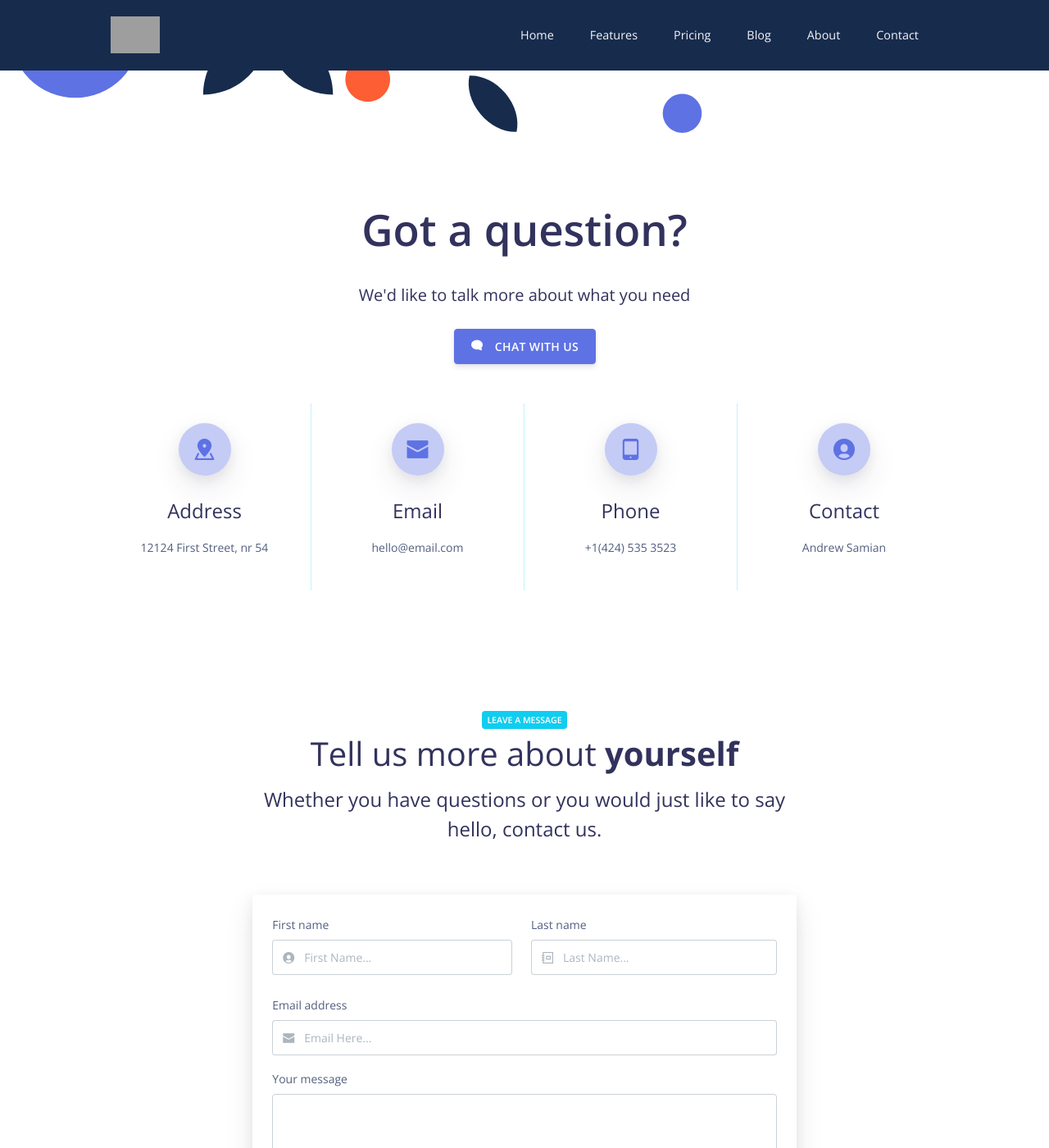
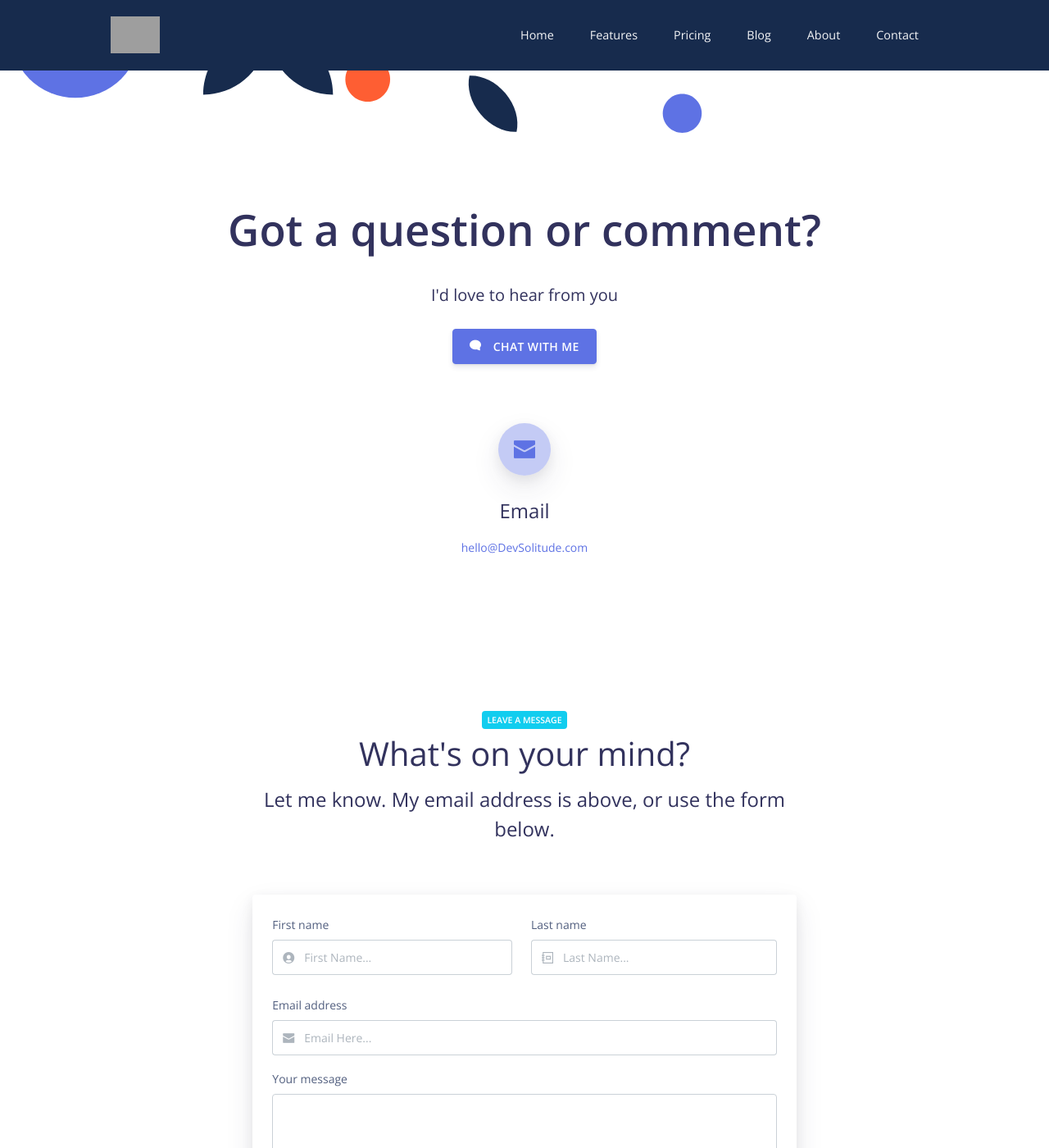
Before and after one commit to wtmadaj/DevSolitude, a Jekyll site: the page built from _pages/contact.md, in a window 1280 px wide and 1400 px high, scrolled down 210 px. Shown: the whole window at 82% size. Built offline with Jekyll 4.4.1, drawn with Linux system fonts in a browser that asks for light colours; nearby versions of some CDN libraries; grey boxes are pictures that could not be loaded.

Commit message:
hid overflow x to remove horizontal scrollbar. updated contact page and form settings

```diff
--- a/_includes/components/headers/contact-page-header.html
+++ b/_includes/components/headers/contact-page-header.html
@@ -5,15 +5,16 @@
   <div class="container">
     <div class="row">
       <div class="col-md-12 text-center mb-5">
-        <h1 class="display-1">Got a question?</h1>
-        <h3 class="lead">We'd like to talk more about what you need</h3>
+        <h1 class="display-1">Got a question or comment?</h1>
+        <h3 class="lead">I'd love to hear from you</h3>
         <button class="btn btn-icon btn-primary mt-3" type="button">
           <span class="btn-inner--icon"><i class="ni ni-chat-round"></i></span>
-          <span class="btn-inner--text"><a class="text-white" href='#contact'>Chat with us</a></span>
+          <span class="btn-inner--text"><a class="text-white" href='#contact'>Chat with me</a></span>
         </button>
       </div>
     </div>
     <div class="row">
+      <!--
       <div class="col-lg-3 col-md-6 col-6">
         <div class="info info-hover">
           <div class="icon icon-shape icon-shape-primary icon-lg shadow rounded-circle text-primary">
@@ -23,15 +24,17 @@
           <p class="description px-0">12124 First Street, nr 54</p>
         </div>
       </div>
-      <div class="col-lg-3 col-md-6 col-6">
+      -->
+      <div class="col-lg-3 col-md-6 col-6" style="margin:0 auto;">
         <div class="info info-hover">
           <div class="icon icon-shape icon-shape-primary icon-lg shadow rounded-circle text-primary">
             <i class="ni ni-email-83"></i>
           </div>
           <h4 class="info-title">Email</h4>
-          <p class="description px-0">hello@email.com</p>
+          <a href="mailto:hello@devsolitude.com?subject=Hello"><p class="description px-0">hello@DevSolitude.com</p></a>
         </div>
       </div>
+      <!--
       <div class="col-lg-3 col-md-6 col-6">
         <div class="info info-hover">
           <div class="icon icon-shape icon-shape-primary icon-lg shadow rounded-circle text-primary">
@@ -41,15 +44,17 @@
           <p class="description px-0">+1(424) 535 3523</p>
         </div>
       </div>
+
       <div class="col-lg-3 col-md-6 col-6">
         <div class="info info-hover">
           <div class="icon icon-shape icon-shape-primary icon-lg shadow rounded-circle text-primary">
             <i class="ni ni-circle-08"></i>
           </div>
           <h4 class="info-title">Contact</h4>
-          <p class="description px-0">Andrew Samian</p>
+          <p class="description px-0">Wes</p>
         </div>
       </div>
+      -->
     </div>
   </div>
 </div>
--- a/_includes/contact-form.html
+++ b/_includes/contact-form.html
@@ -2,8 +2,8 @@
   <div class="row mt-5 mb-4 pt-5">
     <div class="col-md-8 ml-auto mr-auto text-center mt-5">
       <span class="badge badge-info">Leave a message</span>
-      <h1 class="title">Tell us more about <b>yourself</b></h1>
-      <h4 class="desc">Whether you have questions or you would just like to say hello, contact us.</h4>
+      <h1 class="title">What's on your mind?</h1>
+      <h4 class="desc">Let me know. My email address is above, or use the form below.</h4>
     </div>
   </div>
 
--- a/assets/styles/custom/_styles.scss
+++ b/assets/styles/custom/_styles.scss
@@ -1,3 +1,8 @@
+//Horizontal scrollbar showing for some reason?
+body { overflow-x: hidden; }
+
 //Don't need author to show in blogs, for now
 .blogs-3 .card.card-blog .author { display: none; }
+
+//Larger logo area
 .navbar-brand img { height: 45px; }
```
Also changed, not shown: _data/settings.yml (+5 -5 lines), _pages/thanks.md (+2 -2 lines).
